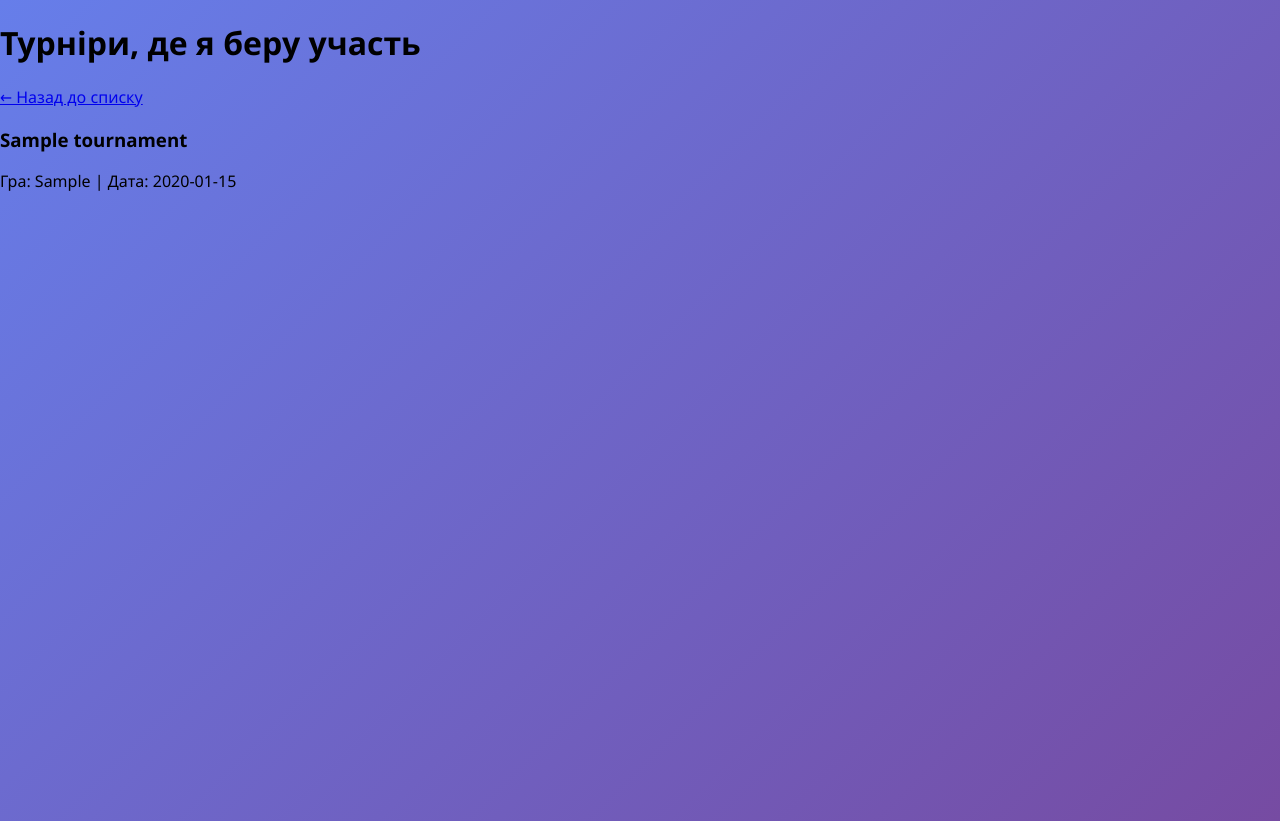
After one commit to VladilavDiD/pythonweb, a Flask app: page /my_tournaments in a window 1280 px wide. The commit adds this page. Run offline with Flask 3, Linux system fonts and the light colour scheme; the visitor is signed in with stand-in values (Sample User, id 1); tables that the repository leaves empty hold one stand-in row (values such as "Sample post").

Commit message:
dded y ournaments feature

```diff
--- a/MainDirectory/app.py
+++ b/MainDirectory/app.py
@@ -1,6 +1,5 @@
 from flask import Flask, render_template, redirect, url_for, request, session, flash
-from users.db import init_db, create_user, verify_user, create_tournament, get_all_tournaments, join_tournament_db
-
+from users.db import init_db, create_user, verify_user, create_tournament, get_all_tournaments, join_tournament_db, get_user_tournaments
 app = Flask(__name__)
 app.secret_key = 'secret_key_random_string'
 
@@ -85,6 +84,13 @@ def join_tournament(t_id):
 
     return redirect(url_for('user_home'))
 
+@app.route('/my_tournaments')
+def my_tournaments():
+    if 'user_id' not in session:
+        return redirect(url_for('login'))
+
+    my_list = get_user_tournaments(session['user_id'])
+    return render_template('my_tournaments.html', username=session['username'], tournaments=my_list)
 
 if __name__ == '__main__':
     app.run(debug=True)
--- /dev/null
+++ b/MainDirectory/templates/my_tournaments.html
@@ -0,0 +1,26 @@
+<!DOCTYPE html>
+<html lang="uk">
+<head>
+    <title>Мої Турніри</title>
+    <link rel="stylesheet" href="{{ url_for('static', filename='style.css') }}">
+</head>
+<body>
+    <div class="container">
+        <h1>Турніри, де я беру участь</h1>
+        <a href="{{ url_for('user_home') }}">← Назад до списку</a>
+
+        <div class="tournaments-list">
+            {% if tournaments %}
+                {% for t in tournaments %}
+                <div class="card">
+                    <h3>{{ t.name }}</h3>
+                    <p>Гра: {{ t.game }} | Дата: {{ t.date }}</p>
+                </div>
+                {% endfor %}
+            {% else %}
+                <p>Ви ще не записалися на жоден турнір.</p>
+            {% endif %}
+        </div>
+    </div>
+</body>
+</html>
--- a/MainDirectory/templates/user_home.html
+++ b/MainDirectory/templates/user_home.html
@@ -20,6 +20,7 @@
                 <p>📅 Дата: {{ t.date }}</p>
                 <p>{{ t.description }}</p>
                 <a href="{{ url_for('join_tournament', t_id=t.id) }}" class="btn">Прийняти участь</a>
+                <a href="{{ url_for('my_tournaments') }}" class="btn" style="background:#4CAF50;">Мої турніри</a>
             </div>
             {% endfor %}
         </div>
--- a/MainDirectory/users/db.py
+++ b/MainDirectory/users/db.py
@@ -111,3 +111,18 @@ def join_tournament_db(user_id, tournament_id):
     conn.commit()
     conn.close()
     return True
+
+def get_user_tournaments(user_id):
+    conn = sqlite3.connect(DB_NAME)
+    conn.row_factory = sqlite3.Row
+    c = conn.cursor()
+    sql = '''
+    SELECT t.name, t.game, t.date
+    FROM tournaments t
+    JOIN participants p ON t.id = p.tournament_id
+    WHERE p.user_id = ?
+    '''
+    c.execute(sql, (user_id,))
+    items = c.fetchall()
+    conn.close()
+    return items
```
